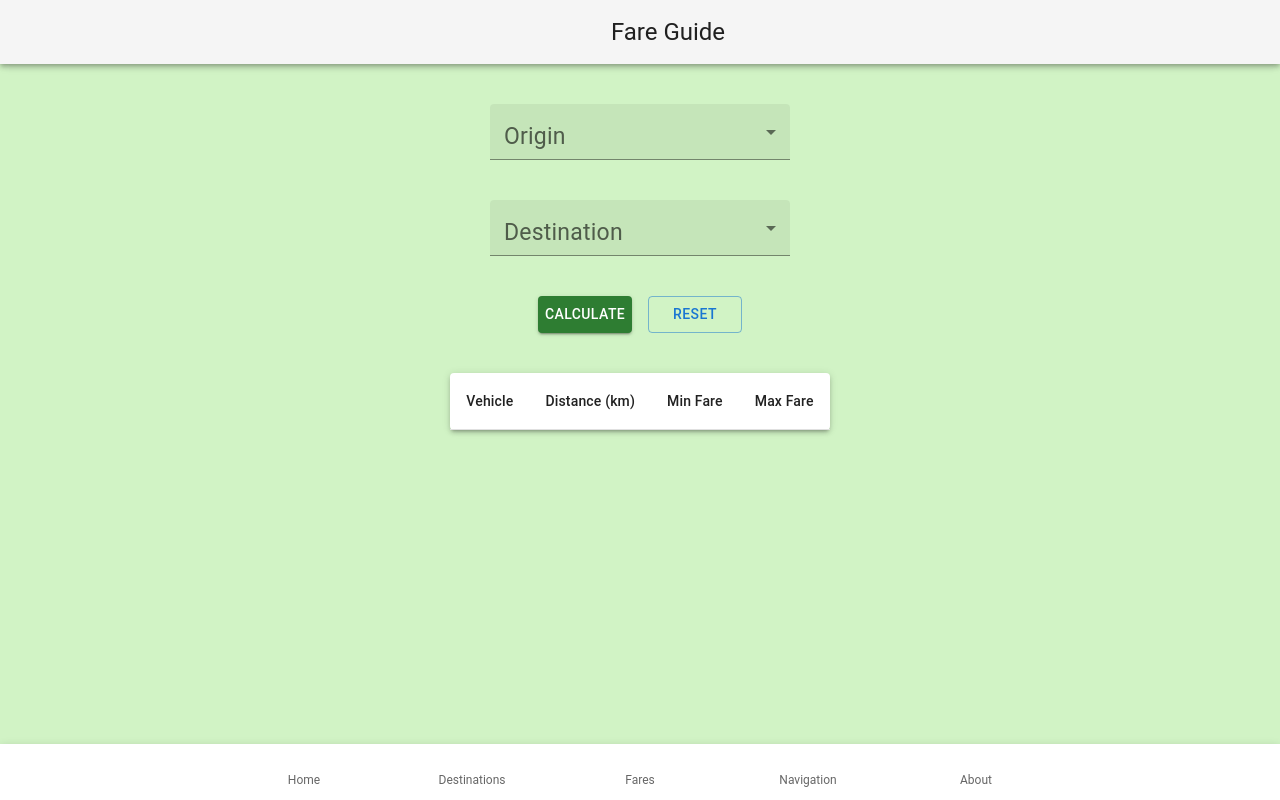
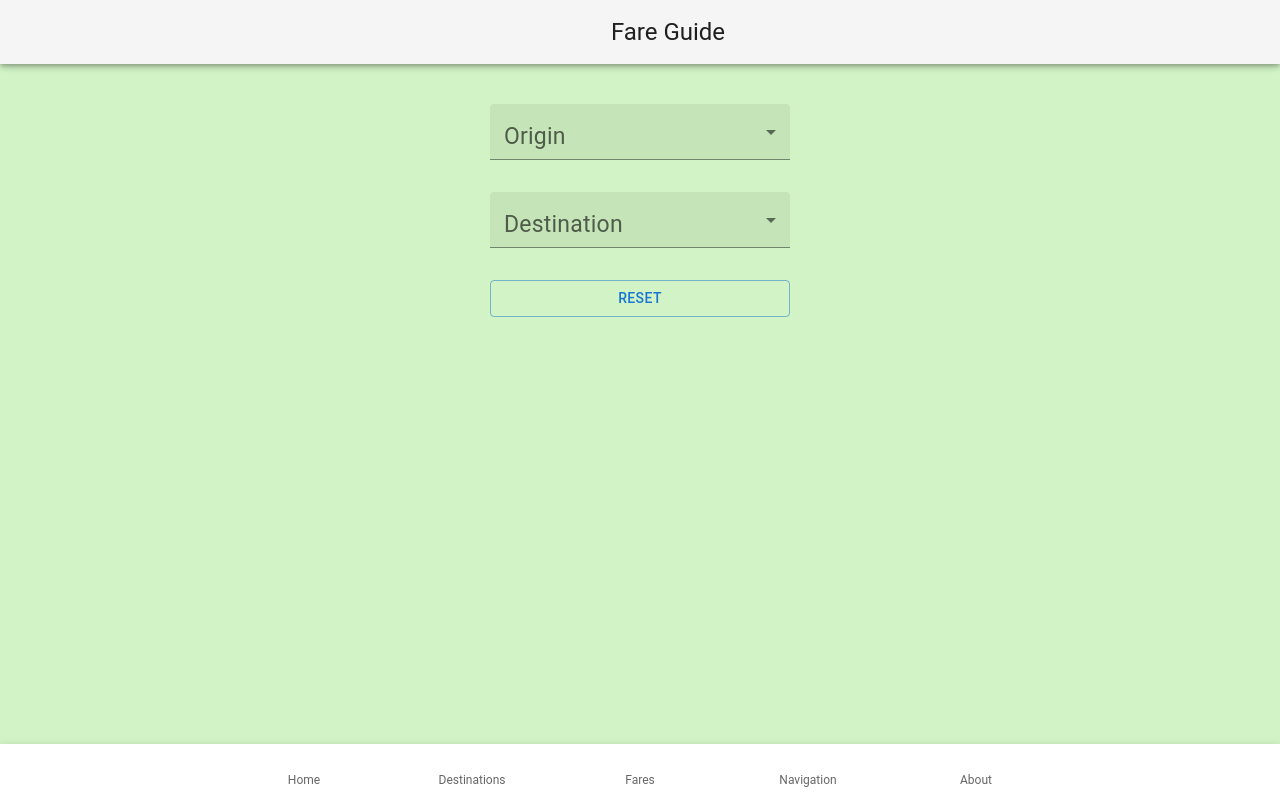
Before and after one commit to by-jenneigh/tara, a Next.js app: page /fares in a window 1280 px wide. Built offline with nearby package versions, Linux system fonts and the light colour scheme; some icons are missing.

Commit message:
Update fare guide to a stepper

```diff
--- a/app/fares/page.tsx
+++ b/app/fares/page.tsx
@@ -1,7 +1,7 @@
 /* eslint-disable @typescript-eslint/no-explicit-any */
 "use client";
 
-import { useState } from "react";
+import { useMemo, useState } from "react";
 import BasicSelect from "@/app/components/common/select";
 import TopBar from "@/app/components/common/topbar";
 import { DESTINATIONS } from "@/app/components/constants/destinations";
@@ -9,101 +9,45 @@ import { ORIGINS } from "@/app/components/constants/origins";
 import {
   Stack,
   Button,
-  Table,
-  TableBody,
-  TableCell,
-  TableHead,
-  TableRow,
+  Stepper,
+  Step,
+  StepLabel,
+  Typography,
   Paper,
 } from "@mui/material";
 import { useRouter } from "next/navigation";
-
-const VEHICLE_RATES = {
-  Tricycle: {
-    base: 20,
-    baseKm: 1,
-    perKm: 8,
-  },
-  Jeep: {
-    base: 13,
-    baseKm: 4,
-    perKm: 2.5,
-  },
-  Bus: {
-    base: 12,
-    baseKm: 5,
-    perKm: 2,
-  },
-  Motorcycle: {
-    base: 10,
-    baseKm: 2,
-    perKm: 3,
-  },
-};
-
-export function getDistanceKm(
-  lat1: number,
-  lon1: number,
-  lat2: number,
-  lon2: number,
-) {
-  const R = 6371; // Earth radius km
-  const dLat = ((lat2 - lat1) * Math.PI) / 180;
-  const dLon = ((lon2 - lon1) * Math.PI) / 180;
-
-  const a =
-    Math.sin(dLat / 2) ** 2 +
-    Math.cos((lat1 * Math.PI) / 180) *
-      Math.cos((lat2 * Math.PI) / 180) *
-      Math.sin(dLon / 2) ** 2;
-
-  return R * (2 * Math.atan2(Math.sqrt(a), Math.sqrt(1 - a)));
-}
 
 export default function Fares() {
   const router = useRouter();
 
   const [origin, setOrigin] = useState<any>(null);
   const [destination, setDestination] = useState<any>(null);
-  const [fareResult, setFareResult] = useState<any[]>([]);
 
-  const handleCalculate = () => {
-    if (!origin || !destination) return;
+  const selectedRoute = useMemo(() => {
+    if (!origin || !destination) return null;
 
-    // For ORIGINS, use lat/lng directly; for DESTINATIONS, use mapLocation
-    const originLat = origin.lat || origin.mapLocation?.lat;
-    const originLng = origin.lng || origin.mapLocation?.lng;
+    return destination.fares?.find((route: any) => route.origin === origin.id);
+  }, [origin, destination]);
 
-    const distance = getDistanceKm(
-      originLat,
-      originLng,
-      destination.mapLocation.lat,
-      destination.mapLocation.lng,
+  const totalFare = useMemo(() => {
+    if (!selectedRoute) return null;
+
+    const min = selectedRoute.steps.reduce(
+      (sum: number, step: any) => sum + step.minFare,
+      0,
     );
 
-    const results = Object.entries(VEHICLE_RATES).map(([vehicle, rate]) => {
-      let fare = rate.base;
+    const max = selectedRoute.steps.reduce(
+      (sum: number, step: any) => sum + step.maxFare,
+      0,
+    );
 
-      if (distance > rate.baseKm) {
-        const extraKm = distance - rate.baseKm;
-        fare += extraKm * rate.perKm;
-      }
-
-      return {
-        vehicle,
-        distance: distance.toFixed(2),
-        minFare: rate.base.toFixed(2),
-        maxFare: fare.toFixed(2),
-      };
-    });
-
-    setFareResult(results);
-  };
+    return { min, max };
+  }, [selectedRoute]);
 
   const handleReset = () => {
     setOrigin(null);
     setDestination(null);
-    setFareResult([]);
   };
 
   return (
@@ -111,10 +55,9 @@ export default function Fares() {
       <TopBar label="Fare Guide" onBackClick={() => router.back()} />
 
       <Stack
-        spacing={5}
+        spacing={4}
         px={2}
         sx={{ width: "100%", maxWidth: 600, mx: "auto" }}
-        alignItems={"center"}
       >
         <BasicSelect
           options={ORIGINS}
@@ -130,46 +73,47 @@ export default function Fares() {
           value={destination}
         />
 
-        <Stack direction="row" spacing={2}>
-          <Button
-            variant="contained"
-            color="success"
-            fullWidth
-            onClick={handleCalculate}
-          >
-            Calculate
-          </Button>
+        <Button variant="outlined" onClick={handleReset}>
+          Reset
+        </Button>
 
-          <Button variant="outlined" fullWidth onClick={handleReset}>
-            Reset
-          </Button>
-        </Stack>
+        {selectedRoute && (
+          <Paper sx={{ p: 2 }}>
+            <Typography fontWeight="bold" mb={2}>
+              Route Details
+            </Typography>
 
-        {
-          <Paper elevation={3}>
-            <Table>
-              <TableHead>
-                <TableRow>
-                  <TableCell>Vehicle</TableCell>
-                  <TableCell>Distance (km)</TableCell>
-                  <TableCell>Min Fare</TableCell>
-                  <TableCell>Max Fare</TableCell>
-                </TableRow>
-              </TableHead>
+            <Stepper orientation="vertical">
+              {selectedRoute.steps.map((step: any, index: number) => (
+                <Step key={index} active>
+                  <StepLabel>
+                    <Stack>
+                      <Typography fontWeight="bold">
+                        {step.from} → {step.to}
+                      </Typography>
 
-              <TableBody>
-                {fareResult.map((row) => (
-                  <TableRow key={row.vehicle}>
-                    <TableCell>{row.vehicle}</TableCell>
-                    <TableCell>{row.distance}</TableCell>
-                    <TableCell>₱{row.minFare}</TableCell>
-                    <TableCell>₱{row.maxFare}</TableCell>
-                  </TableRow>
-                ))}
-              </TableBody>
-            </Table>
+                      <Typography variant="body2">
+                        {step.vehicle} • ₱{step.minFare} - ₱{step.maxFare}
+                      </Typography>
+                    </Stack>
+                  </StepLabel>
+                </Step>
+              ))}
+            </Stepper>
+
+            {totalFare && (
+              <Typography mt={2} fontWeight="bold" color="green">
+                Total Fare: ₱{totalFare.min} - ₱{totalFare.max}
+              </Typography>
+            )}
           </Paper>
-        }
+        )}
+
+        {origin && destination && !selectedRoute && (
+          <Typography color="text.secondary">
+            No available route for this origin.
+          </Typography>
+        )}
       </Stack>
     </Stack>
   );
```
